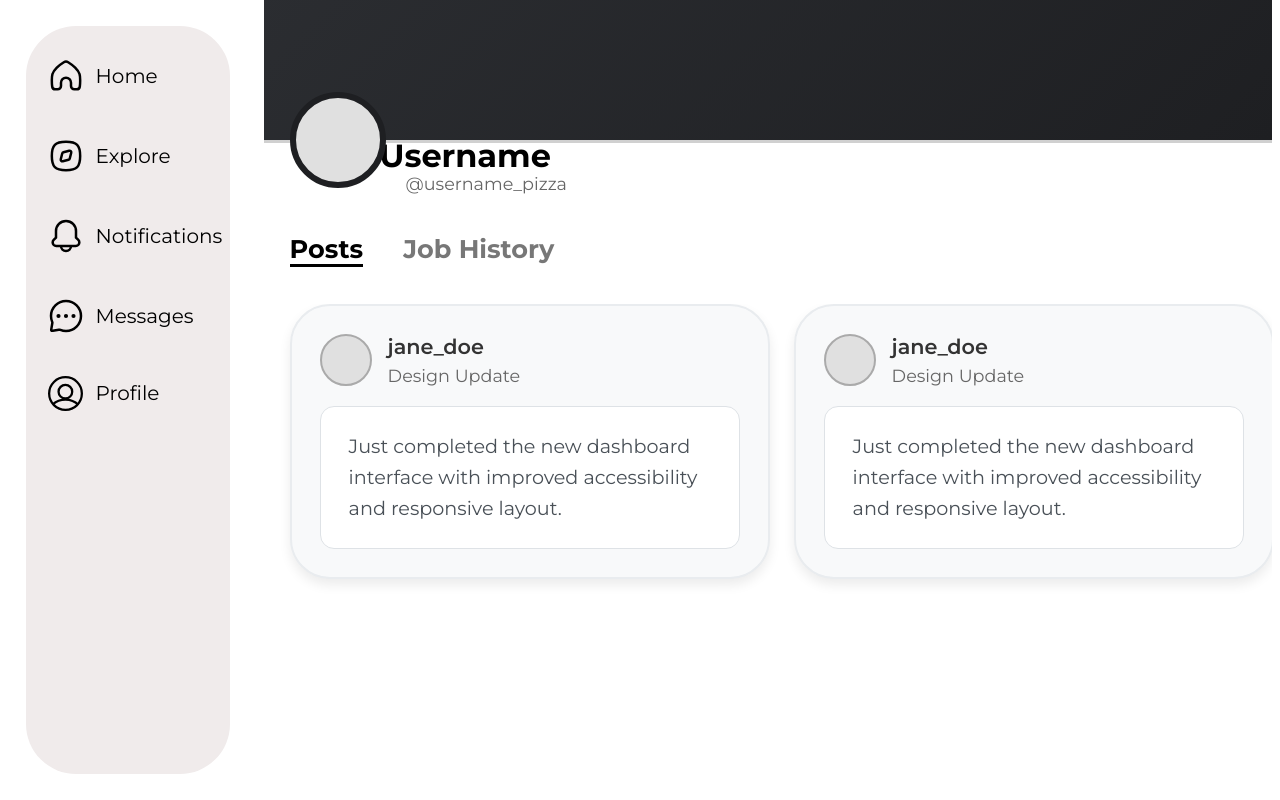
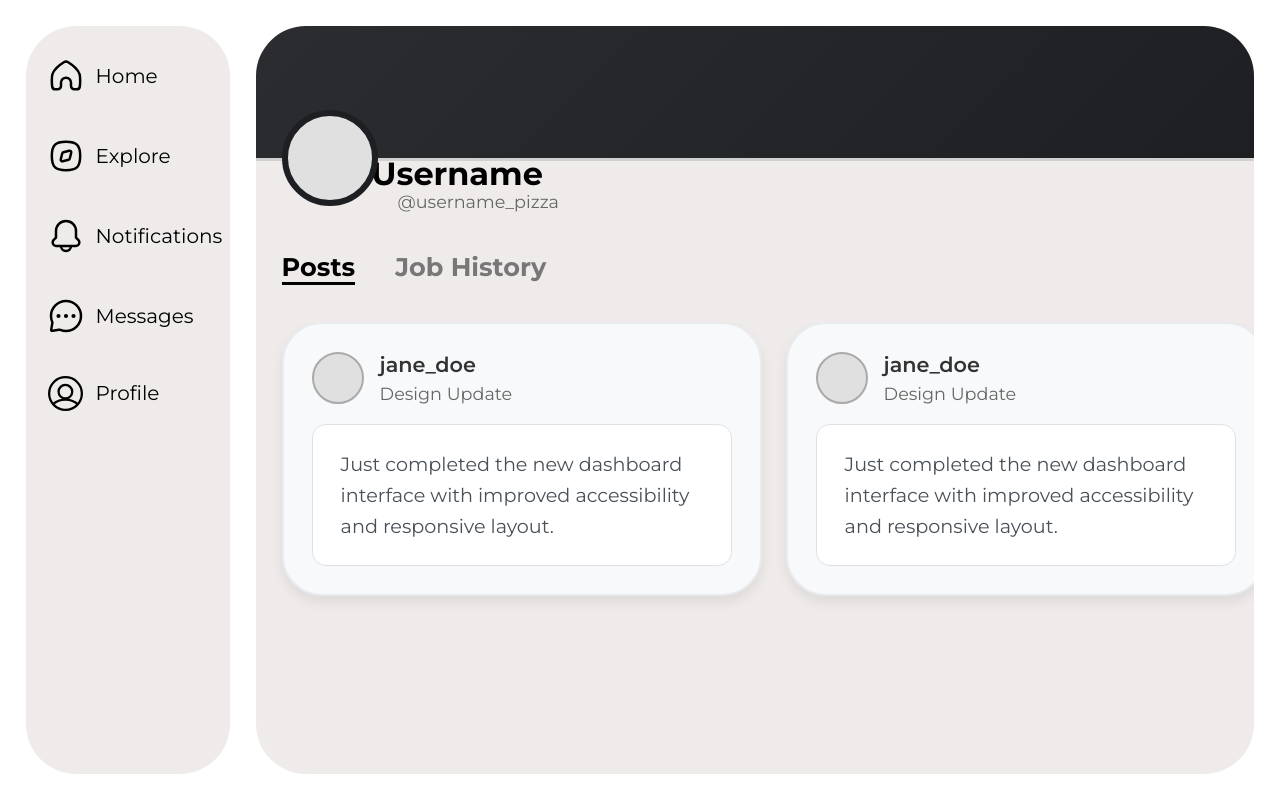
Before and after one commit to Nitsugua38/Epitech-Projects, a React (Vite) app in the folder mvp/frontend/: page /profile in a window 1280 px wide. Built offline with nearby package versions, Linux system fonts and the light colour scheme.

Commit message:
refactor: restructured profile page css

```diff
--- a/mvp/frontend/src/pages/profile/Profile.css
+++ b/mvp/frontend/src/pages/profile/Profile.css
@@ -1,6 +1,13 @@
 .profile-page {
-  margin-left: 20vw;
   font-family: Montserrat;
+  border-radius: 50px;
+  background-color: #f0ebeb;
+  position: absolute;
+  top: 2vw;
+  left: 20vw;
+  right: 2vw;
+  bottom: 2vw;
+  overflow: scroll;
 }
 
 .profile-banner {
```
